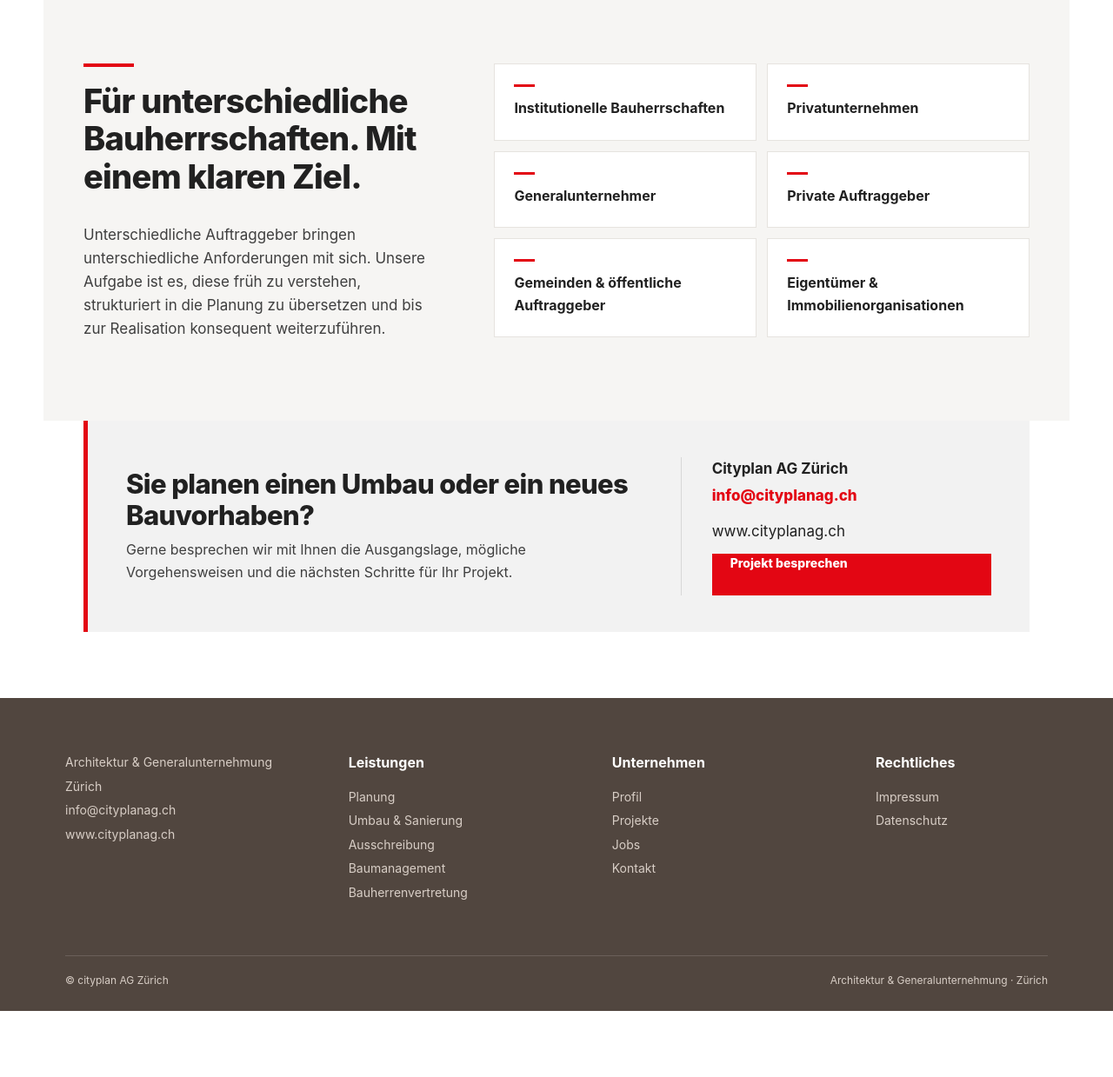
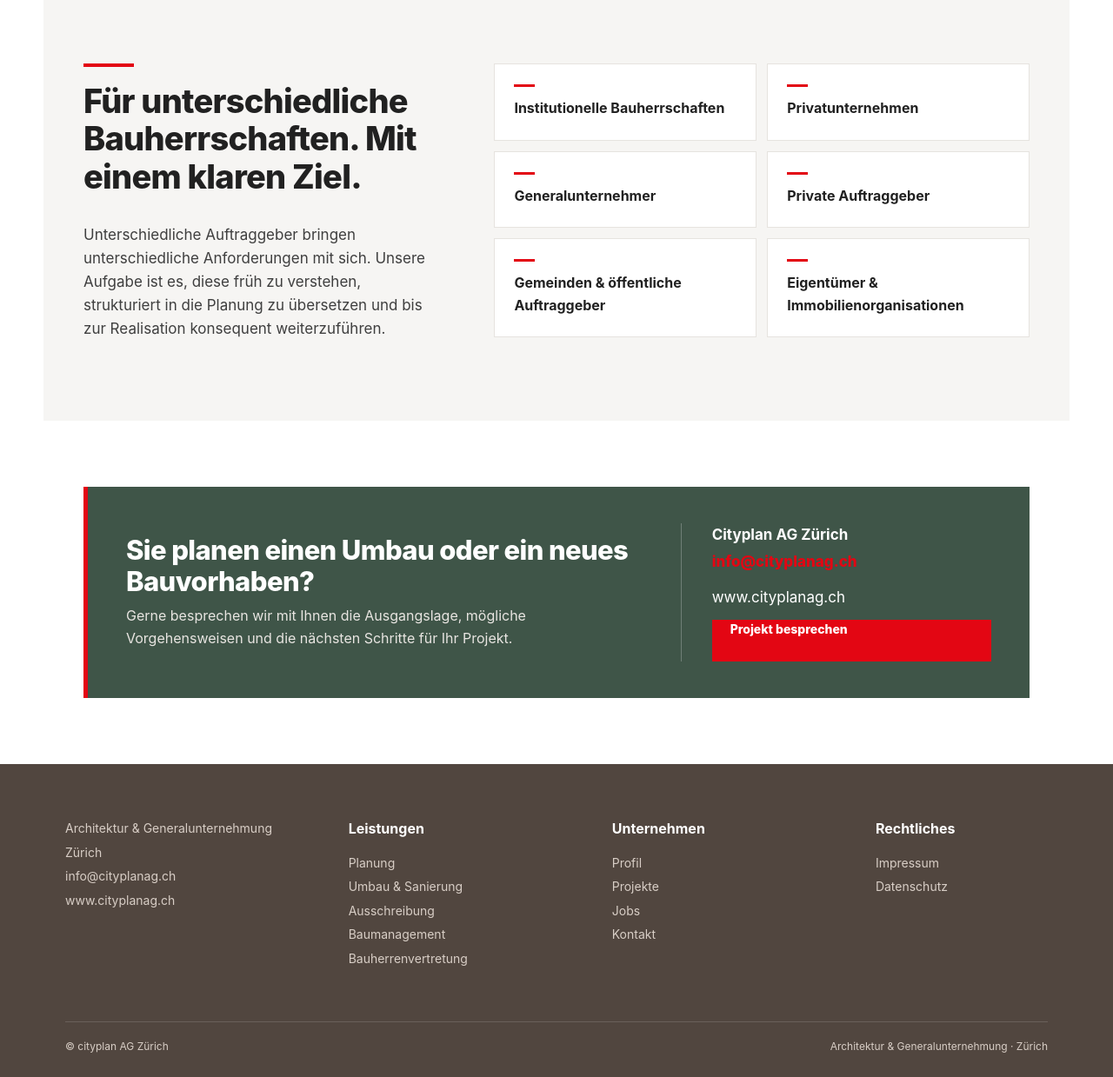
Before and after one commit to C1TYPL4NA3/Cityplan, a Laravel app: page /profil in a window 1280 px wide. Shown: the part 3568-4807 px from the top of the page at 87% size. Before the commit the page ends 4731 px from the top, so only its background shows below. Run offline with Laravel 12, Linux system fonts and the light colour scheme; data comes from the database, SQL or seed files in the repository; data that the repository does not hold is empty; style sheets or scripts are compiled from the project's sources.

Commit message:
Fix Profil CTA block: add spacing above it, make it green
.profile-cta had margin-top: 0, so it sat flush against the
Bauherrschaften section above it with no gap. Added top margin
(matching the existing bottom margin) at all breakpoints.

Also switched the CTA box from light grey to the site's dark green
(matching the "Umbau & Sanierung" feature block), with white/lightened
text and borders for contrast; the red accents (border, mail link,
button) are unchanged.

Co-Authored-By: Claude Sonnet 5 <noreply@anthropic.com>
Claude-Session: https://claude.ai/code/session_01CLQa1mtgdquPHKNvVop5ic

```diff
--- a/resources/css/app.css
+++ b/resources/css/app.css
@@ -1086,13 +1086,14 @@ img {
 }
 
 .profile-cta {
-    margin: 0 46px 76px;
+    margin: 76px 46px 76px;
     padding: 42px 44px;
     display: grid;
     grid-template-columns: 1.25fr 0.75fr;
     gap: 42px;
     align-items: center;
-    background: #f2f2f2;
+    background: var(--color-green);
+    color: #fff;
     border-left: 5px solid var(--color-red);
 }
 
@@ -1100,16 +1101,17 @@ img {
     font-size: 31px;
     line-height: 1.15;
     margin-bottom: 10px;
+    color: #fff;
 }
 
 .profile-cta p {
     margin-bottom: 0;
-    color: var(--color-text);
+    color: #e8e5e1;
     font-size: 16px;
 }
 
 .profile-cta__contact {
-    border-left: 1px solid #d7d7d7;
+    border-left: 1px solid rgba(255, 255, 255, 0.25);
     padding-left: 35px;
 }
 
@@ -1180,7 +1182,7 @@ img {
     }
     .profile-cta__contact {
         border-left: 0;
-        border-top: 1px solid #d7d7d7;
+        border-top: 1px solid rgba(255, 255, 255, 0.25);
         padding: 25px 0 0;
     }
 }
@@ -1228,7 +1230,7 @@ img {
         grid-column: auto;
     }
     .profile-cta {
-        margin: 0 22px 55px;
+        margin: 44px 22px 55px;
         padding: 32px 25px;
     }
 }
```
